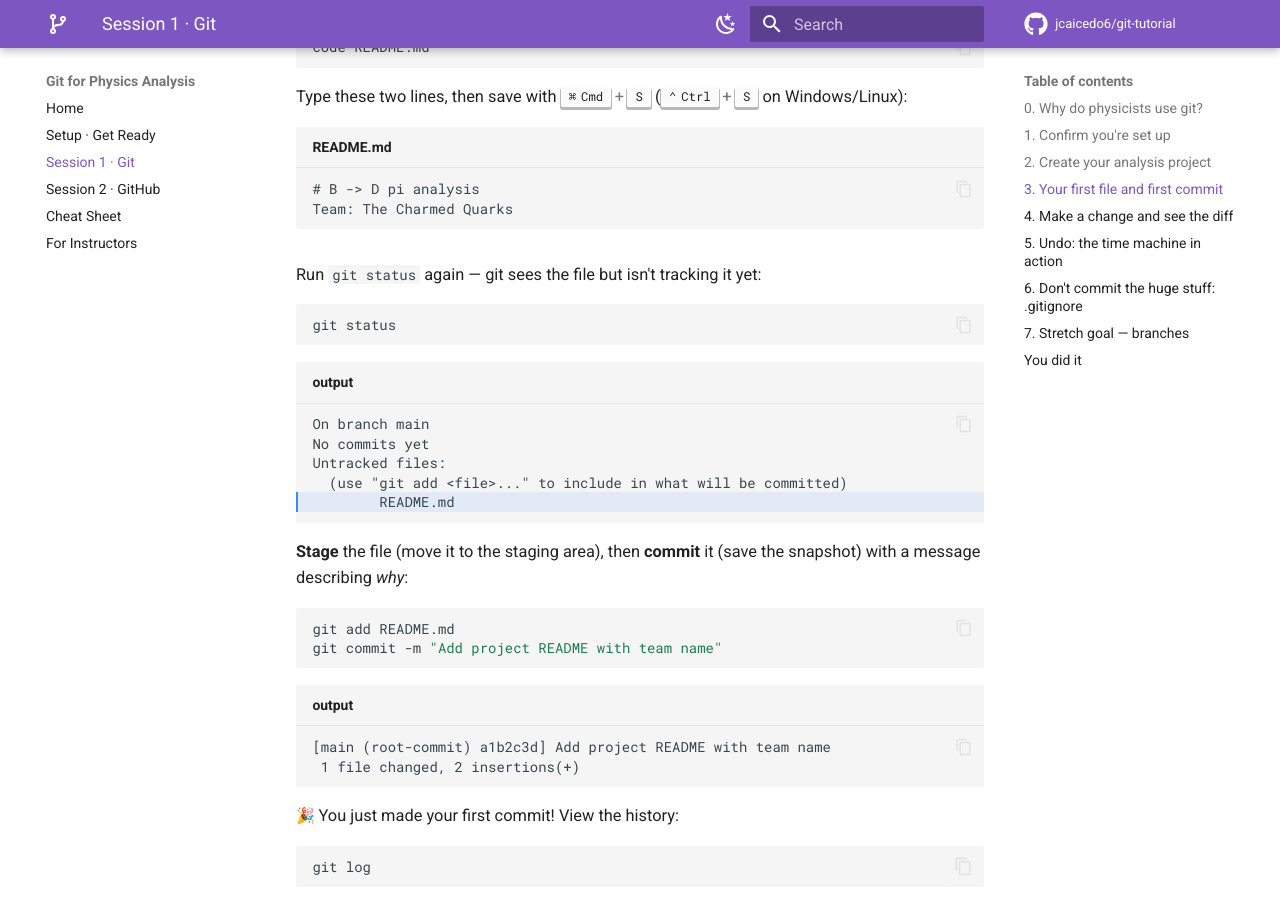
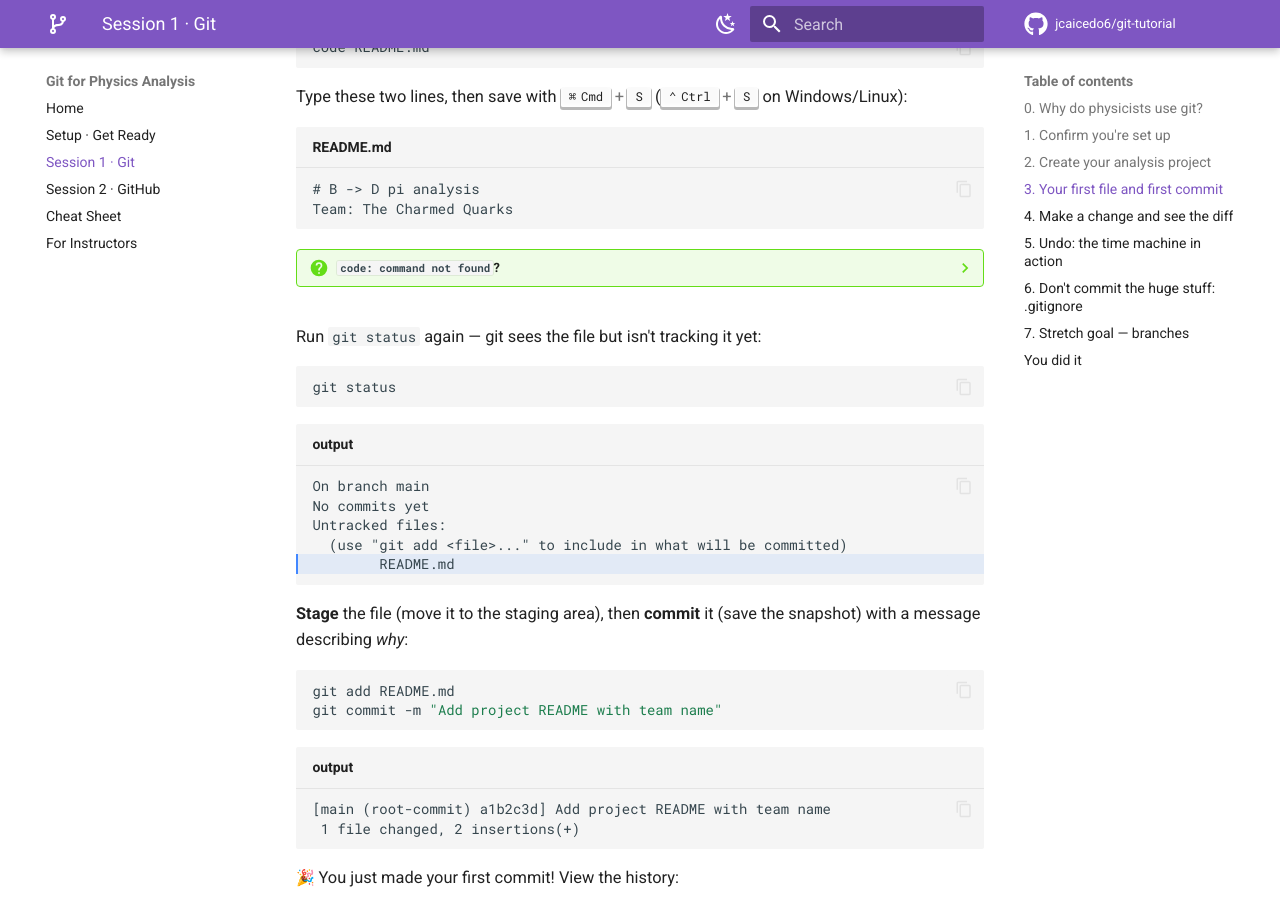
Before and after one commit to jcaicedo6/git-tutorial, an MkDocs documentation site: the page built from docs/session1-git.md, in a window 1280 px wide and 900 px high, scrolled down 2449 px. Built offline with MkDocs 1.6.1 and Material for MkDocs 9.7.7, drawn with Linux system fonts in a browser that asks for light colours; emoji names are drawn with the system emoji font; comment, search, counter and statistics services are not loaded; part of the change alters nothing that is shown.

Commit message:
Add note on enabling the VS Code 'code' command

````diff
--- a/docs/session1-git.md
+++ b/docs/session1-git.md
@@ -111,6 +111,19 @@ Create a short README describing your (imaginary) analysis.
     # B -> D pi analysis
     Team: The Charmed Quarks
     ```
+
+    ??? question "`code: command not found`?"
+        The `code` command isn't on your PATH yet — enable it once:
+
+        1. Open VS Code.
+        2. Press ++cmd+shift+p++ (++ctrl+shift+p++ on Windows/Linux) to open the
+           **Command Palette**.
+        3. Type **Shell Command: Install 'code' command in PATH** and select it.
+        4. Open a **new** terminal window and try `code README.md` again.
+
+        On Windows, the `code` command usually works out of the box if you ticked
+        *"Add to PATH"* during VS Code's install. No VS Code at all? Grab it from
+        [code.visualstudio.com](https://code.visualstudio.com), or just use another tab.
 
 === ":material-console: nano"
 
````
